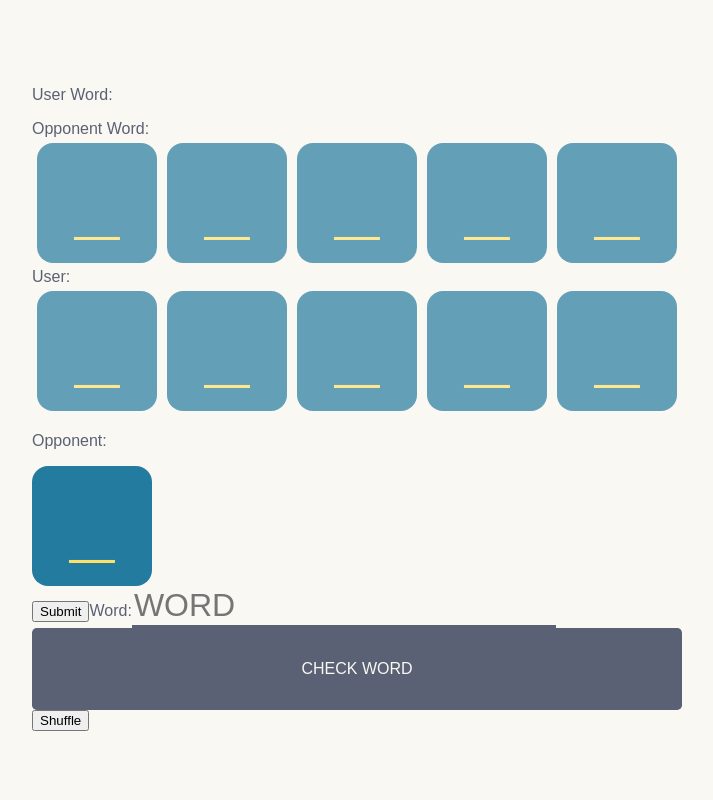
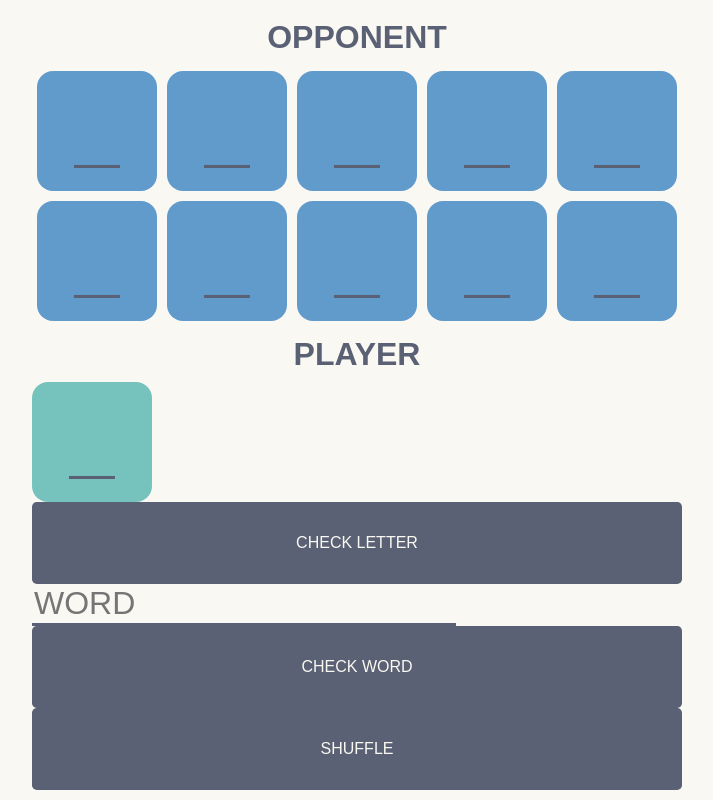
Before and after one commit to aliakseihuk/word-game, a React (Create React App) app: page / in a window 1280 px wide. Both pictures are taken after a click on the element "START GAME". Shown: the whole page, without its empty margins (283-996 px from the left). Built offline with nearby package versions, Linux system fonts and the light colour scheme.

Commit message:
style game component

```diff
--- /dev/null
+++ b/src/components/Game.css
@@ -0,0 +1,5 @@
+.Game .alias {
+  font-size: 2em;
+  margin: 0.3em;
+  text-align: center;
+}
--- a/src/components/Game.js
+++ b/src/components/Game.js
@@ -3,6 +3,8 @@ import { connect } from 'react-redux';
 import { checkLetter, checkWord, shuffle } from '../actions';
 import LetterInput from './LetterInput';
 import Word from './Word';
+
+import './Game.css';
 
 class Game extends Component {
   constructor(props) {
@@ -42,25 +44,25 @@ class Game extends Component {
 
   render() {
     return (
+      <div className="Game">
+        <h2 className="alias">OPPONENT</h2>
         <div>
-        <p>User Word: {this.props.user.word}</p>
-        <div>
-          Opponent Word: <Word letters={this.props.user.letters} length={5} />
+          <Word letters={this.props.user.letters} length={5} />
         </div>
         <div>
-          User: <Word letters={this.props.ai.letters} length={5} />
+          <Word letters={this.props.ai.letters} length={5} />
         </div>
-        <p>Opponent: {this.props.user.letters}</p>
+        <h2 className="alias">PLAYER</h2>
 
         <label>
           <LetterInput
             value={this.state.letter}
             onChange={this.handleLetterChange}
           />
-          <input type="submit" onClick={this.onLetterSubmit} />
+          <div className="wgButton" onClick={this.onLetterSubmit}>
+            CHECK LETTER
+          </div>
         </label>
-        <label>
-          Word:
         <input
           className="wgInput"
           type="text"
@@ -71,8 +73,9 @@ class Game extends Component {
         <div className="wgButton" onClick={this.onWordSubmit}>
           CHECK WORD
         </div>
-        </label>
-        <button onClick={this.onShuffle}>Shuffle</button>
+        <div className="wgButton" onClick={this.onShuffle}>
+          SHUFFLE
+        </div>
       </div>
     );
   }
--- a/src/components/Letter.css
+++ b/src/components/Letter.css
@@ -6,15 +6,13 @@
   display: flex;
   justify-content: center;
   align-items: center;
-  color: #ffe066;
+  color: #5a6174;
   font-weight: bold;
-  background-color: #247ba0;
+  background-color: #76c3bd;
 }
 
 .placeholder {
-  color: #ffe066;
-  box-sizing: border-box;
-  opacity: 0.7;
+  background-color: #609bcc;
 }
 
 .letter input[type='text'] {
```
Lines whose indentation alone changed are shown as unchanged.
